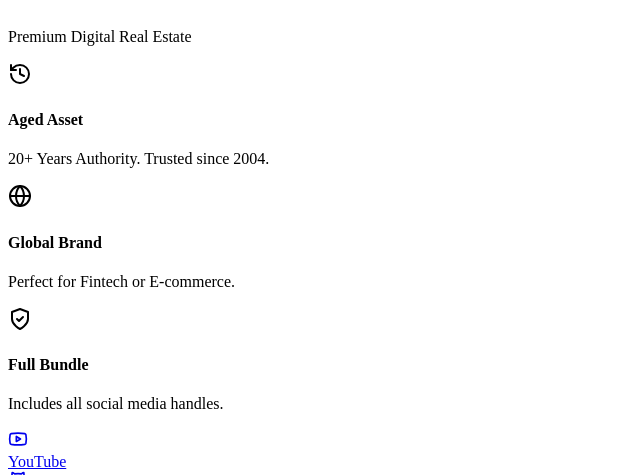
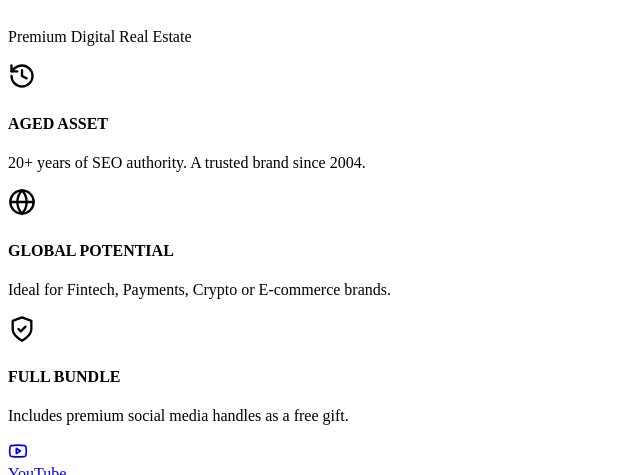
Before and after one commit to 80dollars/80dollars-landing-page., a Next.js app: page / in a window 1280 px wide. Shown: the part 448-923 px from the top of the page, without its empty margins (0-640 px from the left). Built offline with nearby package versions, Linux system fonts and the light colour scheme.

Commit message:
Update page.js

```diff
--- a/app/page.js
+++ b/app/page.js
@@ -6,8 +6,8 @@ export default function DomainSalePage() {
   return (
     <div className="min-h-screen bg-black text-white font-sans flex flex-col items-center px-4 py-16 relative overflow-hidden">
 
-      {/* Golden Logo Watermark - زيادة حجم اللوجو وتغيير موقعه */}
-      <div className="absolute top-1/2 left-1/2 -translate-x-1/2 -translate-y-1/2 opacity-[0.05] pointer-events-none w-full max-w-[800px] z-0">
+      {/* Golden Logo Watermark - كبير وفي المنتصف */}
+      <div className="absolute top-1/2 left-1/2 -translate-x-1/2 -translate-y-1/2 opacity-[0.06] pointer-events-none w-full max-w-[700px] md:max-w-[900px] z-0">
         <img
           src="/logo.png"
           alt="Brand Logo"
@@ -16,7 +16,7 @@ export default function DomainSalePage() {
         />
       </div>
 
-      {/* Content Section - هذا هو الجزء الذي يظهر فوق اللوجو */}
+      {/* Header Section */}
       <div className="text-center mb-12 z-10">
         <h2 className="text-yellow-500 font-bold tracking-[0.4em] text-[10px] mb-4">ESTABLISHED 2004</h2>
         <h1 className="text-6xl md:text-8xl font-black tracking-tighter uppercase leading-none italic">
@@ -25,26 +25,28 @@ export default function DomainSalePage() {
         <p className="text-zinc-500 text-xs mt-6 font-bold uppercase tracking-[0.3em]">Premium Digital Real Estate</p>
       </div>
 
-      {/* Domain Value Props */}
-      <div className="max-w-2xl w-full grid grid-cols-1 md:grid-cols-3 gap-4 mb-12 z-10">
-        <div className="bg-zinc-900/40 backdrop-blur-md p-6 rounded-3xl border border-zinc-800/50 text-center">
-          <History className="text-yellow-500 mx-auto mb-3" size={24} />
-          <h4 className="text-[10px] font-black mb-1 tracking-widest uppercase">Aged Asset</h4>
-          <p className="text-[9px] text-zinc-500 leading-tight uppercase font-bold">20+ Years Authority. Trusted since 2004.</p>
+      {/* Domain Value Props - النصوص التي طلبتها بالضبط */}
+      <div className="max-w-4xl w-full grid grid-cols-1 md:grid-cols-3 gap-6 mb-12 z-10">
+        <div className="bg-zinc-900/40 backdrop-blur-md p-8 rounded-3xl border border-zinc-800/50 text-center">
+          <History className="text-yellow-500 mx-auto mb-4" size={28} />
+          <h4 className="text-sm font-black mb-2 tracking-widest uppercase italic">AGED ASSET</h4>
+          <p className="text-[10px] text-zinc-400 leading-relaxed font-medium">20+ years of SEO authority. A trusted brand since 2004.</p>
         </div>
-        <div className="bg-zinc-900/40 backdrop-blur-md p-6 rounded-3xl border border-zinc-800/50 text-center">
-          <Globe className="text-yellow-500 mx-auto mb-3" size={24} />
-          <h4 className="text-[10px] font-black mb-1 tracking-widest uppercase">Global Brand</h4>
-          <p className="text-[9px] text-zinc-500 leading-tight uppercase font-bold">Perfect for Fintech or E-commerce.</p>
+
+        <div className="bg-zinc-900/40 backdrop-blur-md p-8 rounded-3xl border border-zinc-800/50 text-center">
+          <Globe className="text-yellow-500 mx-auto mb-4" size={28} />
+          <h4 className="text-sm font-black mb-2 tracking-widest uppercase italic">GLOBAL POTENTIAL</h4>
+          <p className="text-[10px] text-zinc-400 leading-relaxed font-medium">Ideal for Fintech, Payments, Crypto or E-commerce brands.</p>
         </div>
-        <div className="bg-zinc-900/40 backdrop-blur-md p-6 rounded-3xl border border-zinc-800/50 text-center">
-          <ShieldCheck className="text-yellow-500 mx-auto mb-3" size={24} />
-          <h4 className="text-[10px] font-black mb-1 tracking-widest uppercase">Full Bundle</h4>
-          <p className="text-[9px] text-zinc-500 leading-tight uppercase font-bold">Includes all social media handles.</p>
+
+        <div className="bg-zinc-900/40 backdrop-blur-md p-8 rounded-3xl border border-zinc-800/50 text-center">
+          <ShieldCheck className="text-yellow-500 mx-auto mb-4" size={28} />
+          <h4 className="text-sm font-black mb-2 tracking-widest uppercase italic">FULL BUNDLE</h4>
+          <p className="text-[10px] text-zinc-400 leading-relaxed font-medium">Includes premium social media handles as a free gift.</p>
         </div>
       </div>
 
-      {/* Social Media Assets - الروابط المصححة */}
+      {/* Social Media Assets */}
       <div className="max-w-3xl w-full mb-16 z-10">
         <div className="grid grid-cols-3 md:grid-cols-6 gap-3">
           <SocialIcon icon={<Youtube size={20}/>} label="YouTube" href="https://youtube.com/@80dollars" />
@@ -57,7 +59,7 @@ export default function DomainSalePage() {
       </div>
 
       {/* Acquisition Section */}
-      <div className="max-w-md w-full bg-zinc-900/80 backdrop-blur-xl p-10 rounded-[2.5rem] border border-zinc-800 text-center shadow-2xl z-10 overflow-visible">
+      <div className="max-w-md w-full bg-zinc-900/80 backdrop-blur-xl p-10 rounded-[2.5rem] border border-zinc-800 text-center shadow-2xl z-10">
         <h3 className="text-2xl font-black text-white mb-4 italic uppercase tracking-tighter">Make an Offer</h3>
         <p className="text-zinc-400 text-xs mb-10 leading-relaxed font-bold uppercase tracking-wide">
           Secure this rare asset. Transfer via Escrow.com or Dan.com
```
